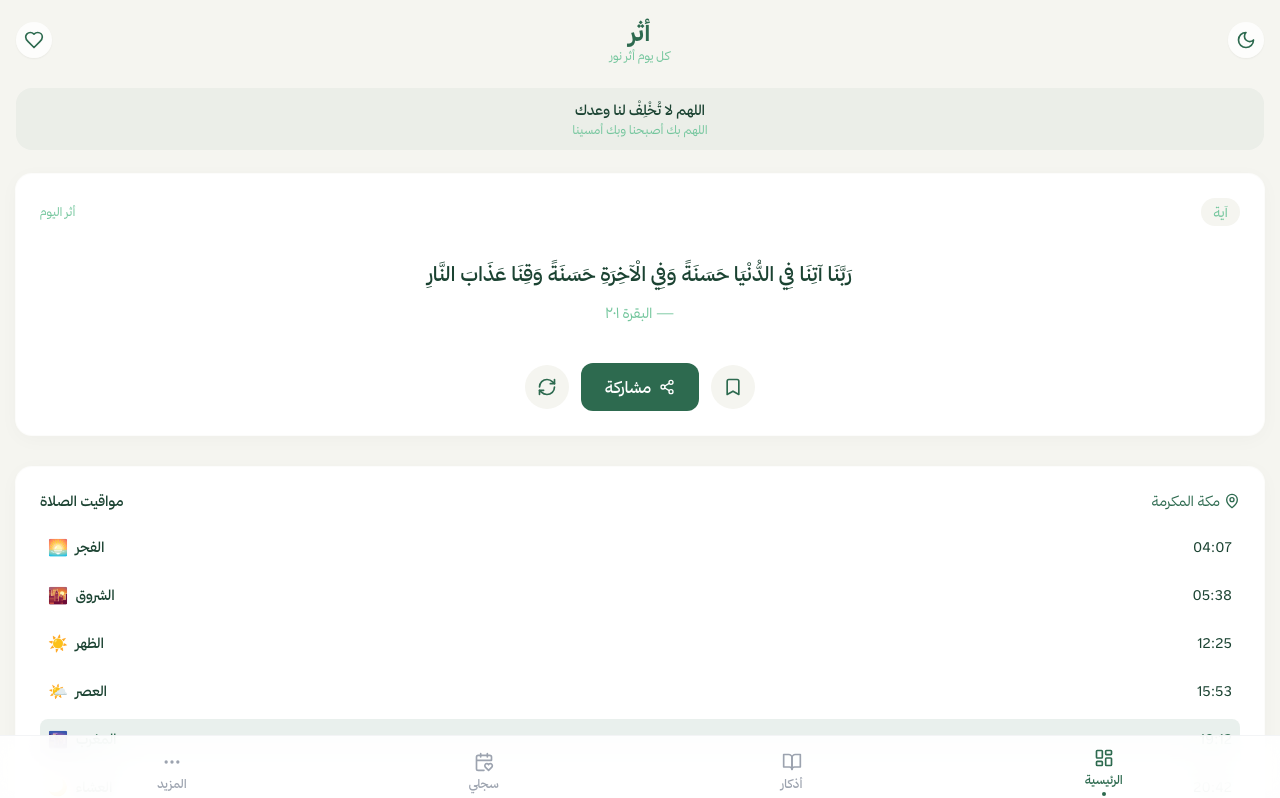
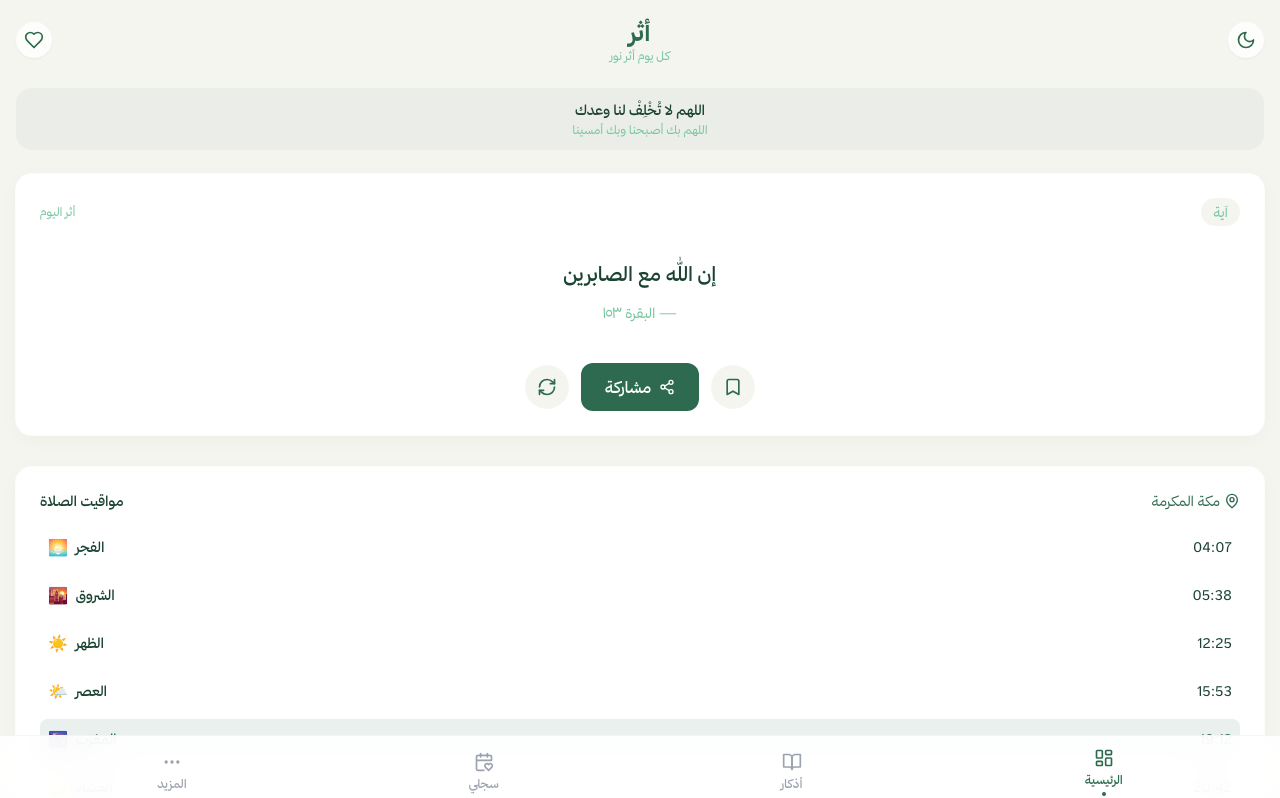
Before and after one commit to faheemappsa/athar, a Next.js app: page / in a window 1280 px wide. Shown: the top 798 px of the page. Built offline with nearby package versions, Linux system fonts and the light colour scheme; no server answers.

Commit message:
Update AtharCard.tsx

```diff
--- a/src/components/AtharCard.tsx
+++ b/src/components/AtharCard.tsx
@@ -1,44 +1,42 @@
 "use client";
 
-import { useState } from "react";
-import { Share2, Bookmark, RefreshCw } from "lucide-react";
-
-const atharData = [
-  {
-    text: "رَبَّنَا آتِنَا فِي الدُّنْيَا حَسَنَةً وَفِي الْآخِرَةِ حَسَنَةً وَقِنَا عَذَابَ النَّارِ",
-    source: "البقرة ٢٠١",
-    category: "آية",
-  },
-  {
-    text: "اللهم إني أسألك العفو والعافية في الدنيا والآخرة",
-    source: "حديث صحيح",
-    category: "دعاء",
-  },
-  {
-    text: "إن الله مع الصابرين",
-    source: "البقرة ١٥٣",
-    category: "آية",
-  },
-];
+import { useState, useEffect } from "react";
+import { Share2, Bookmark, RefreshCw, Loader2 } from "lucide-react";
+import { fetchDailyAthar } from "@/lib/api";
+import type { AtharItem } from "@/lib/api";
 
 export default function AtharCard() {
-  const [currentIndex, setCurrentIndex] = useState(0);
+  const [athar, setAthar] = useState<AtharItem | null>(null);
+  const [loading, setLoading] = useState(true);
   const [saved, setSaved] = useState(false);
 
-  const athar = atharData[currentIndex];
+  const loadAthar = async () => {
+    setLoading(true);
+    const data = await fetchDailyAthar();
+    setAthar(data);
+    setLoading(false);
+  };
+
+  useEffect(() => {
+    loadAthar();
+  }, []);
 
   const handleNewAthar = () => {
-    setCurrentIndex((prev) => (prev + 1) % atharData.length);
     setSaved(false);
+    loadAthar();
   };
 
   const handleSave = () => {
     setSaved(!saved);
-    // TODO: Save to localStorage or Supabase
+    if (!saved && athar) {
+      const savedList = JSON.parse(localStorage.getItem("athar-saved") || "[]");
+      savedList.push(athar);
+      localStorage.setItem("athar-saved", JSON.stringify(savedList));
+    }
   };
 
   const handleShare = () => {
-    // TODO: Generate card image
+    if (!athar) return;
     if (navigator.share) {
       navigator.share({
         title: "أثر — كل يوم أثر نور",
@@ -51,6 +49,12 @@ export default function AtharCard() {
   return (
     <section className="px-4 py-4">
       <div className="athar-card space-y-4">
+        {loading ? (
+          <div className="flex items-center justify-center py-8">
+            <Loader2 className="w-6 h-6 text-athar-primary animate-spin" />
+          </div>
+        ) : athar ? (
+          <>
             {/* Category */}
             <div className="flex items-center justify-between">
               <span className="text-sm text-athar-muted bg-athar-bg px-3 py-1 rounded-full">
@@ -91,6 +95,8 @@ export default function AtharCard() {
                 <RefreshCw className="w-5 h-5" />
               </button>
             </div>
+          </>
+        ) : null}
       </div>
     </section>
   );
```
Lines whose indentation alone changed are shown as unchanged.
